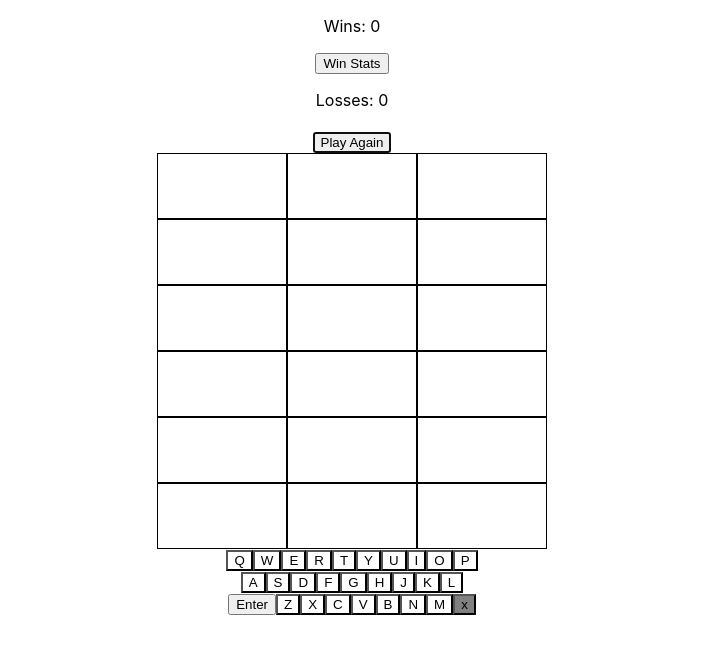
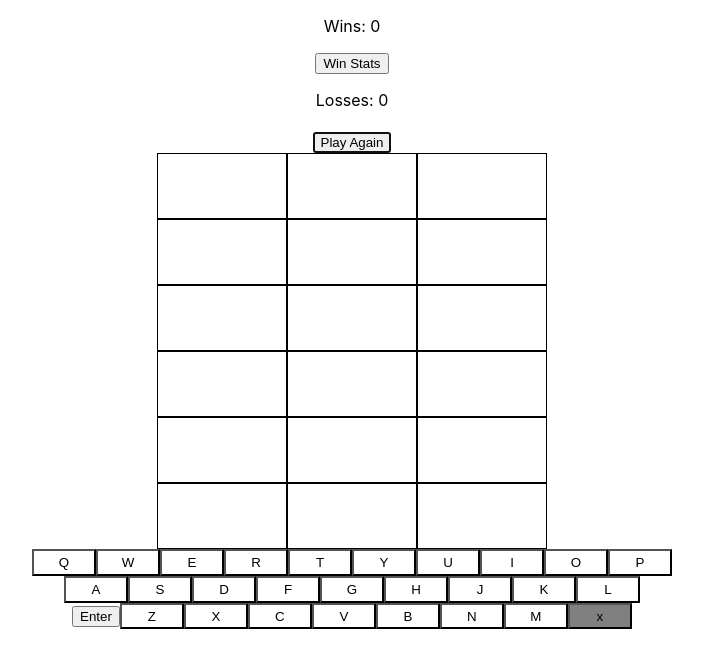
Before and after one commit to cweibel73/randomle, a React (Create React App) app: page / in a window 1280 px wide. Shown: the top 668 px of the page, without its empty margins (288-991 px from the left). Built offline with nearby package versions, Linux system fonts and the light colour scheme.

Commit message:
changing key sizes

```diff
--- a/package.json
+++ b/package.json
@@ -1,18 +1,23 @@
 {
   "name": "wordle",
+  "homepage": "https://cweibel73.github.io/randomle/",
   "version": "0.1.0",
   "private": true,
   "dependencies": {
     "@testing-library/jest-dom": "^5.16.2",
     "@testing-library/react": "^12.1.3",
     "@testing-library/user-event": "^13.5.0",
+    "gh-pages": "^4.0.0",
     "react": "^17.0.2",
     "react-dom": "^17.0.2",
     "react-scripts": "5.0.0",
+    "save-dev": "^0.0.1-security",
     "web-vitals": "^2.1.4"
   },
   "scripts": {
     "start": "react-scripts start",
+    "predeploy": "npm run build",
+    "deploy": "gh-pages -d build",
     "build": "react-scripts build",
     "test": "react-scripts test",
     "eject": "react-scripts eject"
--- a/src/App.css
+++ b/src/App.css
@@ -18,6 +18,11 @@
     width: 10%;
     height: 2em;
     font-size: 2em;
+}
+
+.keys {
+    width: 5%;
+    height: 2em;
 }
 
 .green {
--- a/src/App.js
+++ b/src/App.js
@@ -102,7 +102,7 @@ function App() {
 
     function keys(arr) {
         return (
-            arr.map(item => <Button value={item}
+            arr.map(item => <Button value={item} className="keys"
                 style={bigArr.some(x => x.includes(item) && (x.indexOf(item) === word.split('').indexOf(item))) ? correct :
                     word.split('').includes(item) && bigArr.flat().includes(item) ? somewhere :
                         bigArr.flat().includes(item) ? notSel : reg} onClick={(e) => handleClick(e.target.value)}></Button>)
@@ -157,8 +157,8 @@ function App() {
                 <button onClick={handleSubmit}>Enter</button>
                 {keys(third)}
           {over ?
-              <button value="x" style={{ background: 'grey' }} disabled>x</button> :
-              <button value="x" onClick={handleBack} style={{ background: 'grey' }} >x</button>}
+              <button className="keys" value="x" style={{ background: 'grey' }} disabled>x</button> :
+              <button className="keys" value="x" onClick={handleBack} style={{ background: 'grey' }} >x</button>}
             </div>
             </window>
   );
--- a/src/Button.js
+++ b/src/Button.js
@@ -1,6 +1,7 @@
 export default function Button(props){
     return (
-        <button value={props.value} id={props.value} onClick={props.onClick} style={props.style}>
+        <button value={props.value} id={props.value} className={props.className}
+            onClick={props.onClick} style={props.style}>
             {props.value}
         </button>
         )
```
Also changed, not shown: 1 other file (tests, documents, lock files or other folders).
